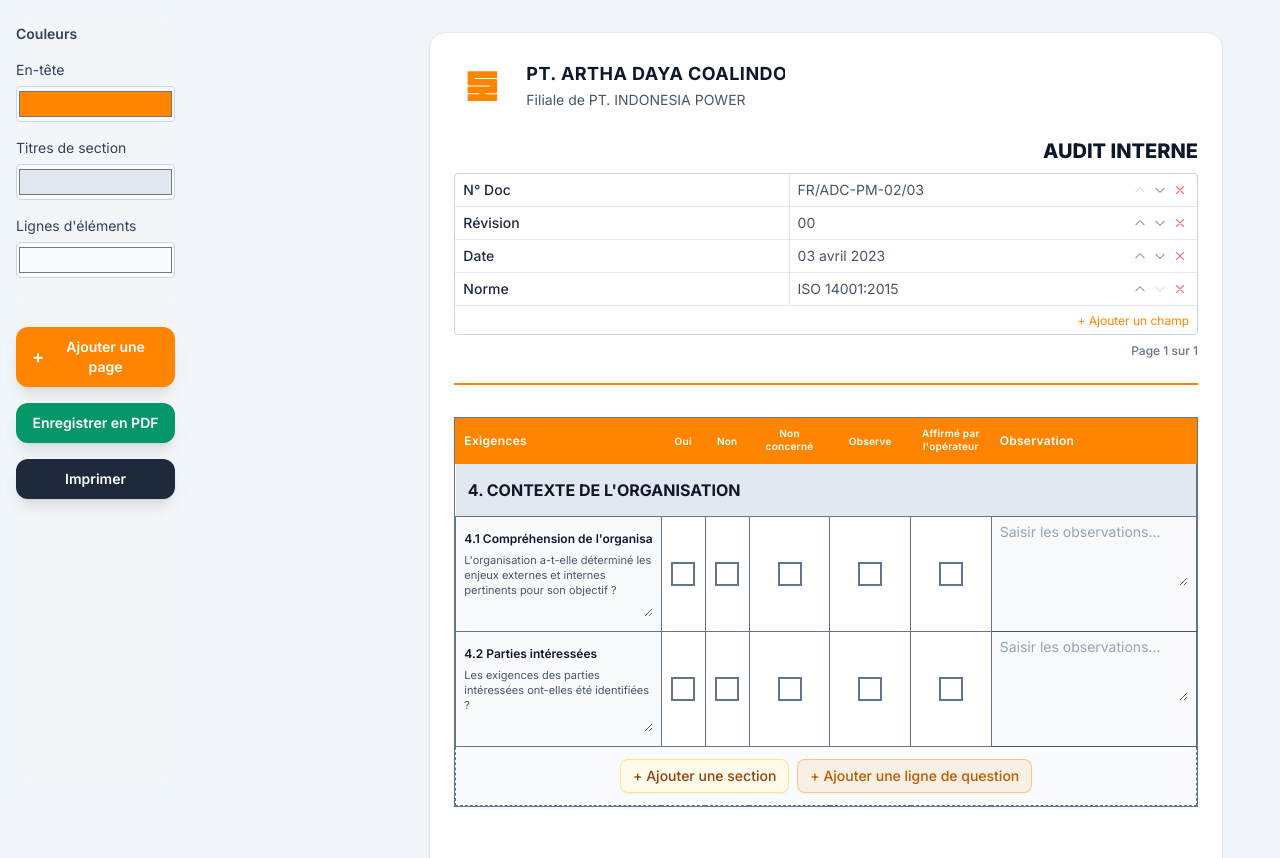
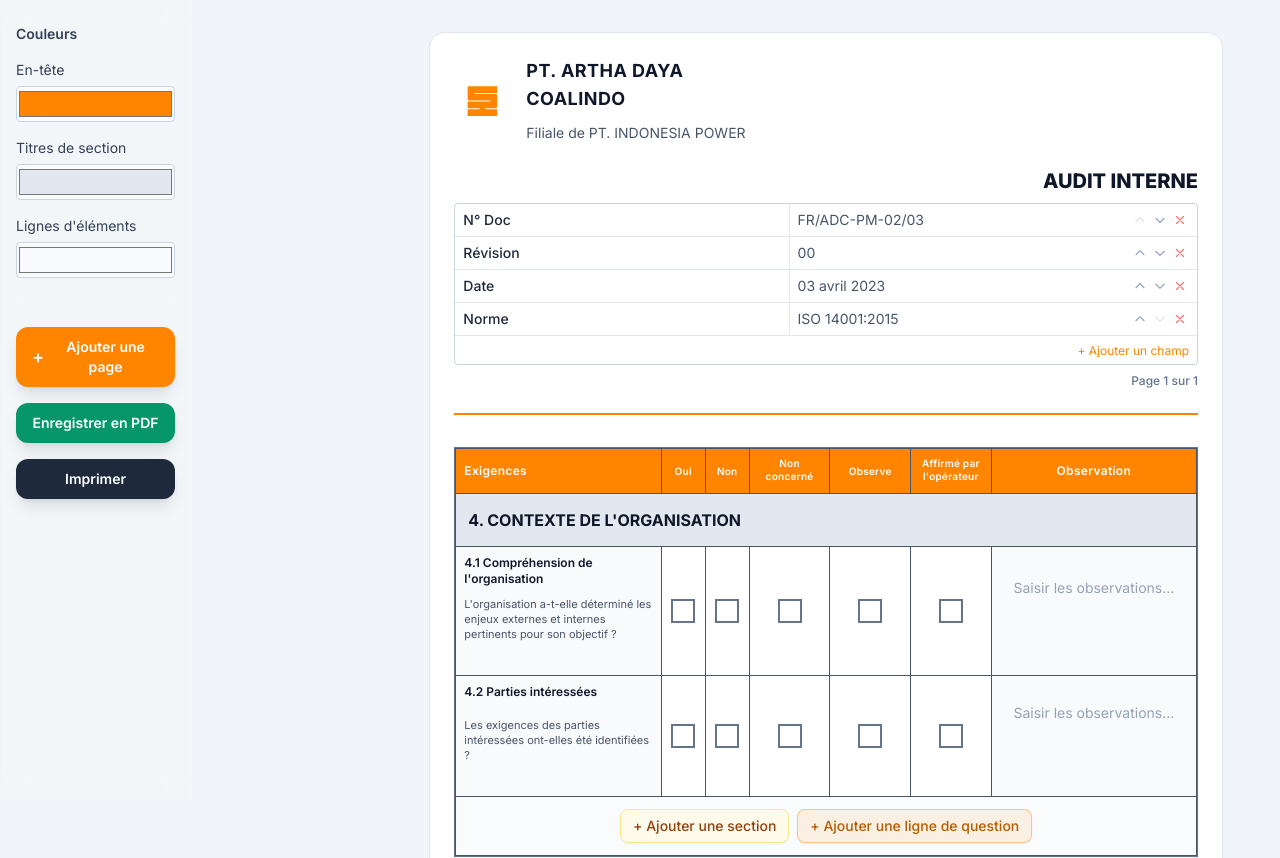
Before and after one commit to messaoudinedjemeddine/Audit-Doc-maker, a Next.js app: page / in a window 1280 px wide. Shown: the top 858 px of the page. Built offline with nearby package versions, Linux system fonts and the light colour scheme.

Commit message:
Observation middle-aligned; vertical lines between columns; question/observation auto-grow no scroll; company name wraps

```diff
--- a/src/app/globals.css
+++ b/src/app/globals.css
@@ -44,6 +44,12 @@
   }
 }
 
+/* Vertical lines between all columns (Exigences | Oui | Non | ... | Observation) */
+table.audit-table td,
+table.audit-table th {
+  border: 1px solid #475569 !important;
+}
+
 /* Horizontal lines between observation cells - always visible (screen + print) */
 td.observation-cell {
   border-bottom: 1px solid #475569 !important;
--- a/src/components/AuditTable.tsx
+++ b/src/components/AuditTable.tsx
@@ -1,11 +1,35 @@
 'use client'
 
+import { useEffect, useRef } from 'react'
 import type { AuditPageData, TableRow } from '@/types/audit'
 import type { ResponseOption } from '@/types/audit'
 import {
   createEmptyQuestionRow,
   createEmptySectionRow,
 } from '@/types/audit'
+
+function AutoResizeTextarea({
+  value,
+  onChange,
+  minHeight = 48,
+  ...props
+}: React.ComponentProps<'textarea'> & { minHeight?: number }) {
+  const ref = useRef<HTMLTextAreaElement>(null)
+  useEffect(() => {
+    const ta = ref.current
+    if (!ta) return
+    ta.style.height = 'auto'
+    ta.style.height = Math.max(ta.scrollHeight, minHeight) + 'px'
+  }, [value, minHeight])
+  return (
+    <textarea
+      ref={ref}
+      value={value}
+      onChange={onChange}
+      {...props}
+    />
+  )
+}
 
 interface AuditTableProps {
   data: AuditPageData
@@ -86,8 +110,8 @@
   }
 
   return (
-    <div className="overflow-hidden border border-slate-500 bg-white shadow-sm">
-      <table className="w-full table-fixed border-collapse">
+    <div className="overflow-x-auto border border-slate-500 bg-white shadow-sm">
+      <table className="audit-table w-full table-fixed border-collapse">
         <thead>
           <tr style={headerStyle}>
             {/* Question column - smaller width */}
@@ -141,7 +165,7 @@
                 )}
               </th>
             ))}
-            <th className="w-[28%] border px-2 py-2 text-left text-xs font-semibold uppercase tracking-wide text-white" style={headerStyle}>
+            <th className="w-[28%] border px-2 py-2 text-center text-xs font-semibold uppercase tracking-wide text-white align-middle" style={headerStyle}>
               {readOnly ? (
                 tableColumns.observation
               ) : (
@@ -153,7 +177,7 @@
                       tableColumns: { ...tableColumns, observation: e.target.value },
                     })
                   }
-                  className="w-full border-0 bg-transparent text-white placeholder:text-white/70 focus:ring-2 focus:ring-white focus:ring-inset"
+                  className="w-full border-0 bg-transparent text-center text-white placeholder:text-white/70 focus:ring-2 focus:ring-white focus:ring-inset"
                 />
               )}
             </th>
@@ -212,25 +236,27 @@
                   <div className="space-y-1">
                     {readOnly ? (
                       <>
-                        <div className="text-xs font-semibold text-slate-900">{row.title}</div>
-                        <div className="text-[11px] text-slate-600 leading-snug">{row.description}</div>
+                        <div className="text-xs font-semibold text-slate-900 break-words">{row.title}</div>
+                        <div className="text-[11px] text-slate-600 leading-snug break-words">{row.description}</div>
                       </>
                     ) : (
                       <>
-                        <input
-                          type="text"
+                        <AutoResizeTextarea
                           value={row.title}
                           onChange={(e) => updateQuestion(row.id, { title: e.target.value })}
-                          className="w-full border-0 bg-transparent text-xs font-semibold text-slate-900 placeholder:text-slate-400 focus:ring-2 focus:ring-[#ff8500] focus:ring-inset"
+                          minHeight={24}
+                          rows={1}
+                          className="w-full min-h-0 resize-none overflow-hidden border-0 bg-transparent text-xs font-semibold text-slate-900 placeholder:text-slate-400 focus:ring-2 focus:ring-[#ff8500] focus:ring-inset"
                           placeholder="Titre de l'élément"
                         />
-                        <textarea
+                        <AutoResizeTextarea
                           value={row.description}
                           onChange={(e) =>
                             updateQuestion(row.id, { description: e.target.value })
                           }
+                          minHeight={64}
                           rows={3}
-                          className="mt-1 w-full min-h-[4rem] resize-y border-0 bg-transparent text-[11px] text-slate-600 leading-snug placeholder:text-slate-400 focus:ring-2 focus:ring-[#ff8500] focus:ring-inset"
+                          className="mt-1 w-full min-h-[4rem] resize-none overflow-hidden border-0 bg-transparent text-[11px] text-slate-600 leading-snug placeholder:text-slate-400 focus:ring-2 focus:ring-[#ff8500] focus:ring-inset"
                           placeholder="Description (paragraphe)"
                         />
                       </>
@@ -254,20 +280,21 @@
                     </button>
                   </td>
                 ))}
-                <td className="observation-cell relative w-[28%] border border-slate-500 align-top px-2" style={questionRowStyle}>
+                <td className="observation-cell relative w-[28%] border border-slate-500 align-middle px-2" style={questionRowStyle}>
                   {readOnly ? (
                     row.observation ? (
-                      <div className="min-h-[2rem] whitespace-pre-wrap py-1 text-sm text-slate-700">{row.observation}</div>
+                      <div className="min-h-[2rem] whitespace-pre-wrap py-1 text-center text-sm text-slate-700">{row.observation}</div>
                     ) : (
-                      <DottedLines lines={3} />
+                      <div className="flex justify-center"><DottedLines lines={3} /></div>
                     )
                   ) : (
-                    <textarea
+                    <AutoResizeTextarea
                       value={row.observation}
                       onChange={(e) => updateQuestion(row.id, { observation: e.target.value })}
+                      minHeight={48}
                       placeholder="Saisir les observations..."
                       rows={3}
-                      className="min-h-[2rem] w-full resize-y border-0 bg-transparent py-1 text-sm text-slate-700 placeholder:text-slate-400 focus:ring-2 focus:ring-[#ff8500] focus:ring-inset"
+                      className="observation-textarea min-h-[2rem] w-full resize-none overflow-hidden border-0 bg-transparent py-1 text-center text-sm text-slate-700 placeholder:text-slate-400 focus:ring-2 focus:ring-[#ff8500] focus:ring-inset"
                     />
                   )}
                   {!readOnly && (
--- a/src/components/DocumentHeader.tsx
+++ b/src/components/DocumentHeader.tsx
@@ -1,5 +1,6 @@
 'use client'
 
+import { useEffect, useRef } from 'react'
 import type { AuditPageData, DocMetaItem } from '@/types/audit'
 
 const HEADER_LINE_COLOR = '#ff8500'
@@ -55,6 +56,14 @@
     })
   }
 
+  const companyNameRef = useRef<HTMLTextAreaElement>(null)
+  useEffect(() => {
+    const ta = companyNameRef.current
+    if (!ta) return
+    ta.style.height = 'auto'
+    ta.style.height = Math.max(ta.scrollHeight, 28) + 'px'
+  }, [data.companyName])
+
   return (
     <header
       className="mb-8 flex flex-wrap items-center justify-between gap-6 pb-6"
@@ -70,16 +79,17 @@
           />
         </div>
 
-        <div>
+        <div className="min-w-0 max-w-[280px]">
           <h1 className="text-lg font-bold uppercase tracking-wide text-slate-900">
             {readOnly ? (
-              data.companyName
+              <span className="break-words">{data.companyName}</span>
             ) : (
-              <input
-                type="text"
+              <textarea
+                ref={companyNameRef}
                 value={data.companyName}
                 onChange={(e) => onChange({ companyName: e.target.value })}
-                className="w-full min-w-[200px] rounded border-0 bg-transparent font-bold uppercase tracking-wide text-slate-900 placeholder:text-slate-400 focus:ring-2 focus:ring-[#ff8500] focus:ring-inset"
+                rows={1}
+                className="w-full min-h-[1.5rem] resize-none overflow-hidden rounded border-0 bg-transparent font-bold uppercase tracking-wide text-slate-900 placeholder:text-slate-400 focus:ring-2 focus:ring-[#ff8500] focus:ring-inset"
                 placeholder="Nom de l'entreprise"
               />
             )}
```
